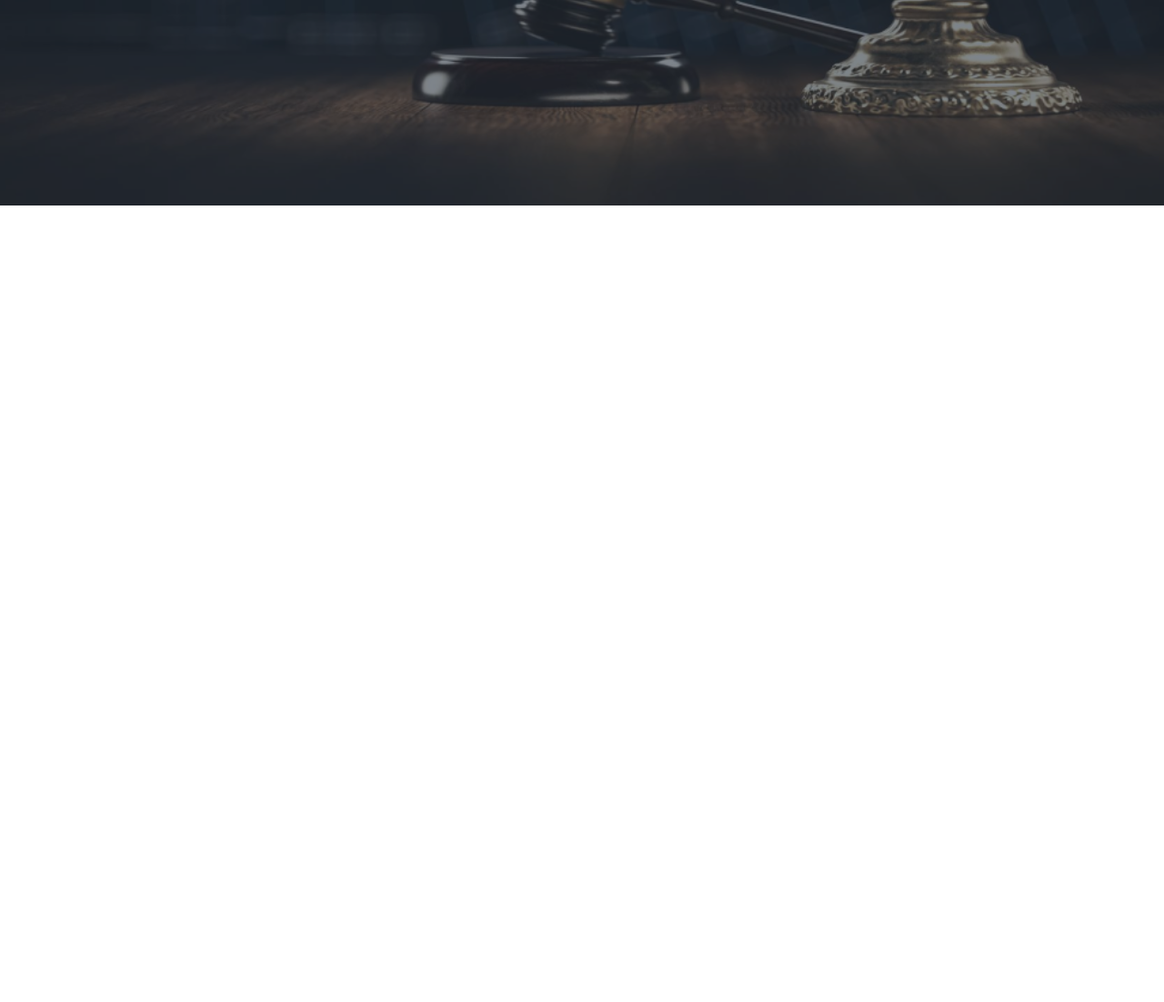
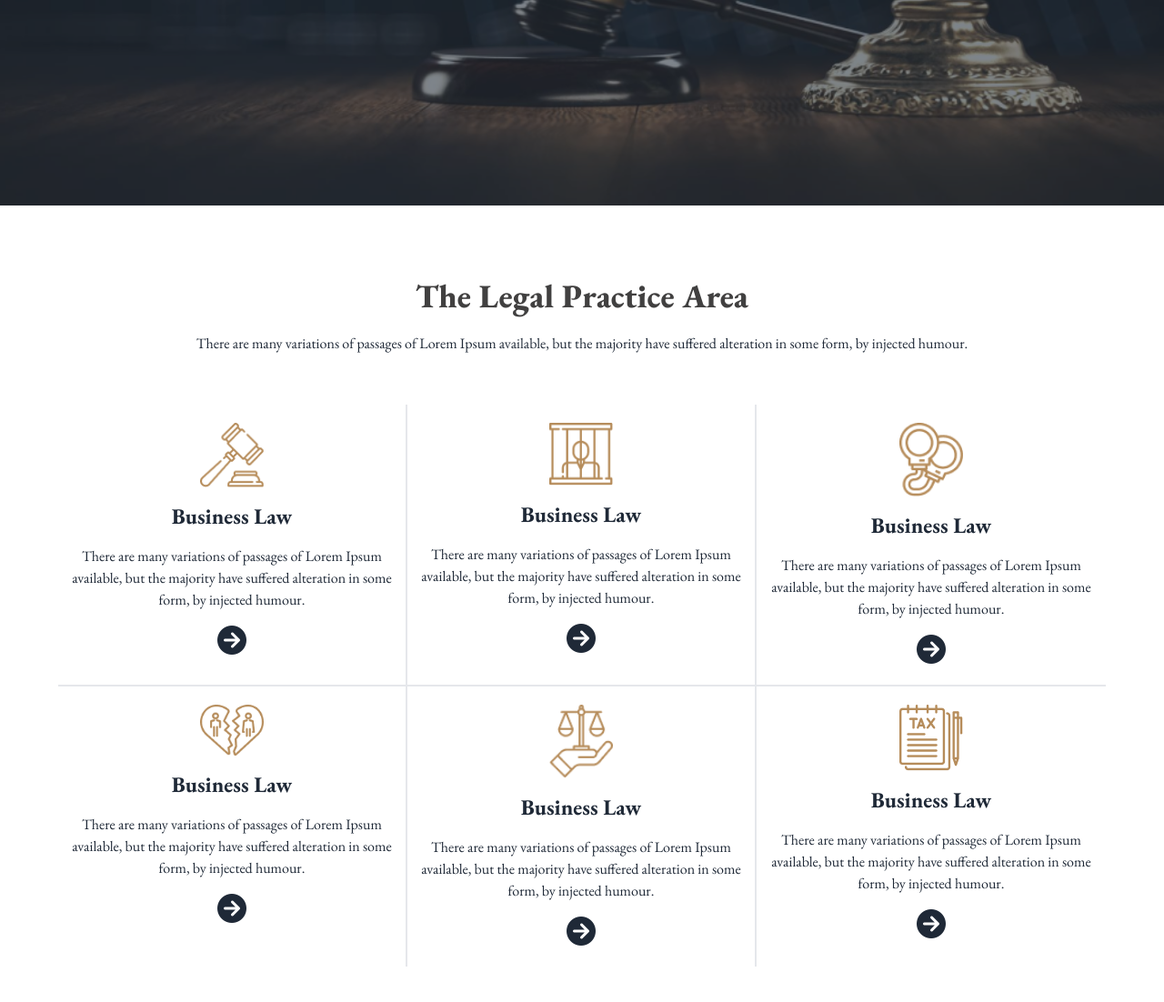
Before and after one commit to Ishtiak007/Legal-Solutions-Landing-Page, a plain HTML site: page index.html in a window 1280 px wide. Shown: the part 574-1676 px from the top of the page at 91% size. Before the commit the page ends 800 px from the top, so only its background shows below. Drawn offline with nearby package versions, Linux system fonts and the light colour scheme.

Commit message:
The Legal Practice Area section added

```diff
--- a/index.html
+++ b/index.html
@@ -153,7 +153,140 @@
         </div>
       </section>
     </header>
-    <main></main>
+    <main>
+      <section class="max-w-screen-xl mx-auto my-20">
+        <h1 class="text-center text-[#414040] text-4xl font-extrabold">
+          The Legal Practice Area
+        </h1>
+        <p class="text-center mx-auto lg:w-[70%] font-normal mt-5">
+          There are many variations of passages of Lorem Ipsum available, but
+          the majority have suffered alteration in some form, by injected
+          humour.
+        </p>
+        <div class="flex justify-center mt-[55px]">
+          <div>
+            <div class="flex lg:flex-row flex-col">
+              <!-- 1st card -->
+              <div
+                class="w-96 bg-base-100 border-b-2 border-r-2 hover:bg-gray-100 py-5"
+              >
+                <div class="text-center space-y-4">
+                  <img
+                    class="w-[70px] mx-auto"
+                    src="./images/business.png"
+                    alt=""
+                  />
+                  <h1 class="text-2xl font-bold">Business Law</h1>
+                  <p>
+                    There are many variations of passages of Lorem Ipsum
+                    available, but the majority have suffered alteration in some
+                    form, by injected humour.
+                  </p>
+                  <i
+                    class="fa-solid fa-circle-arrow-right rounded-full fa-2x"
+                  ></i>
+                </div>
+              </div>
+              <!-- 2nd card -->
+              <div
+                class="w-96 bg-base-100 border-b-2 border-r-2 hover:bg-gray-100 py-5"
+              >
+                <div class="text-center space-y-4">
+                  <img
+                    class="w-[70px] mx-auto"
+                    src="./images/child.png"
+                    alt=""
+                  />
+                  <h1 class="text-2xl font-bold">Business Law</h1>
+                  <p>
+                    There are many variations of passages of Lorem Ipsum
+                    available, but the majority have suffered alteration in some
+                    form, by injected humour.
+                  </p>
+                  <i
+                    class="fa-solid fa-circle-arrow-right rounded-full fa-2x"
+                  ></i>
+                </div>
+              </div>
+              <!-- 3rd card -->
+              <div class="w-96 bg-base-100 border-b-2 hover:bg-gray-100 py-5">
+                <div class="text-center space-y-4">
+                  <img
+                    class="w-[70px] mx-auto"
+                    src="./images/criminal.png"
+                    alt=""
+                  />
+                  <h1 class="text-2xl font-bold">Business Law</h1>
+                  <p>
+                    There are many variations of passages of Lorem Ipsum
+                    available, but the majority have suffered alteration in some
+                    form, by injected humour.
+                  </p>
+                  <i
+                    class="fa-solid fa-circle-arrow-right rounded-full fa-2x"
+                  ></i>
+                </div>
+              </div>
+            </div>
+            <div class="flex lg:flex-row flex-col">
+              <!-- 4th card -->
+              <div class="w-96 bg-base-100 border-r-2 hover:bg-gray-100 py-5">
+                <div class="text-center space-y-4">
+                  <img
+                    class="w-[70px] mx-auto"
+                    src="./images/divorce.png"
+                    alt=""
+                  />
+                  <h1 class="text-2xl font-bold">Business Law</h1>
+                  <p>
+                    There are many variations of passages of Lorem Ipsum
+                    available, but the majority have suffered alteration in some
+                    form, by injected humour.
+                  </p>
+                  <i
+                    class="fa-solid fa-circle-arrow-right rounded-full fa-2x"
+                  ></i>
+                </div>
+              </div>
+              <!-- 5th card -->
+              <div class="w-96 bg-base-100 border-r-2 hover:bg-gray-100 py-5">
+                <div class="text-center space-y-4">
+                  <img
+                    class="w-[70px] mx-auto"
+                    src="./images/education.png"
+                    alt=""
+                  />
+                  <h1 class="text-2xl font-bold">Business Law</h1>
+                  <p>
+                    There are many variations of passages of Lorem Ipsum
+                    available, but the majority have suffered alteration in some
+                    form, by injected humour.
+                  </p>
+                  <i
+                    class="fa-solid fa-circle-arrow-right rounded-full fa-2x"
+                  ></i>
+                </div>
+              </div>
+              <!-- 6th card -->
+              <div class="w-96 bg-base-100 hover:bg-gray-100 py-5">
+                <div class="text-center space-y-4">
+                  <img class="w-[70px] mx-auto" src="./images/tax.png" alt="" />
+                  <h1 class="text-2xl font-bold">Business Law</h1>
+                  <p>
+                    There are many variations of passages of Lorem Ipsum
+                    available, but the majority have suffered alteration in some
+                    form, by injected humour.
+                  </p>
+                  <i
+                    class="fa-solid fa-circle-arrow-right rounded-full fa-2x"
+                  ></i>
+                </div>
+              </div>
+            </div>
+          </div>
+        </div>
+      </section>
+    </main>
     <footer></footer>
   </body>
 </html>
```
